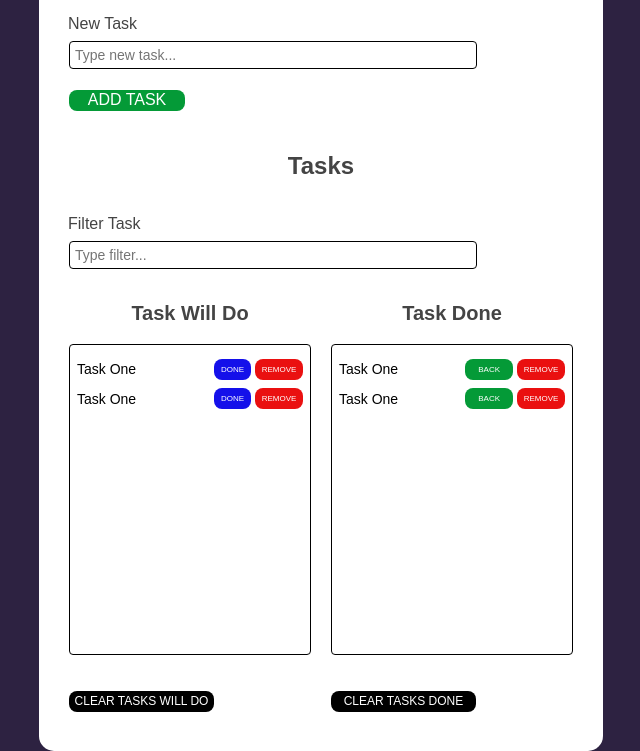
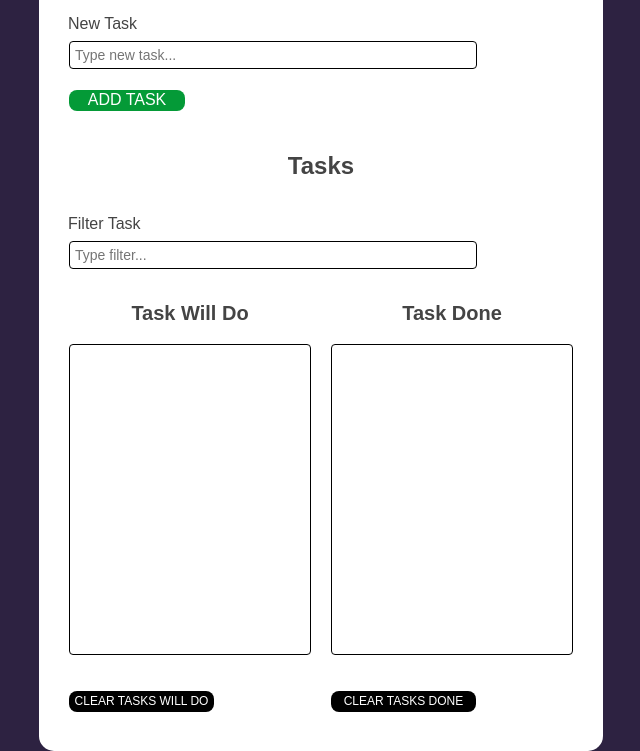
Before and after one commit to DariuszOkonski/js-task-list, a website: page index.html in a window 1280 px wide. Shown: the part 84-835 px from the top of the page, without its empty margins (319-959 px from the left). Drawn offline with nearby package versions, Linux system fonts and the light colour scheme.

Commit message:
add paragraph to li columns__item

```diff
--- a/index.html
+++ b/index.html
@@ -19,9 +19,9 @@
       <h1 class="header__task-list">Task List</h1>
 
       <label for="newTask" class="header__label">New Task</label>
-      <input type="text" name="newTask" class="header__input" placeholder="Type new task...">
+      <input type="text" name="newTask" class="header__input header__input--js" placeholder="Type new task...">
 
-      <button class="header__btn">add task</button>
+      <button class="header__btn header__btn--js">add task</button>
     </header>
 
     <section class="filter">
@@ -34,21 +34,18 @@
 
       <div class="columns">
         <h2 class="columns__tasks">Task Will Do</h2>
-        <ul class="columns__items">
-          <li class="columns__item">
-            Task One
+        <ul class="columns__items columns__items--js">
+
+          <!-- <li class="columns__item">
+            <p class="paragraph">Lorem ipsum quidem neque hic cumque corporis quod iure ipsum! Unde, similique possimus.
+            </p>
+
             <div class="btns">
-              <button class="btns__btn-done">done</button>
-              <button class="btns__btn-remove">remove</button>
+              <button class="btns__btn-done btns__btn-done--js">done</button>
+              <button class="btns__btn-remove btns__btn-remove--js">remove</button>
             </div>
-          </li>
-          <li class="columns__item">
-            Task One
-            <div class="btns">
-              <button class="btns__btn-done">done</button>
-              <button class="btns__btn-remove">remove</button>
-            </div>
-          </li>
+          </li> -->
+
         </ul>
 
         <button class="columns__btn">clear tasks will do</button>
@@ -57,21 +54,15 @@
       <div class="columns">
         <h2 class="columns__tasks">Task Done</h2>
         <ul class="columns__items">
-          <li class="columns__item">
-            Task One
+
+          <!-- <li class="columns__item">
+            <p class="paragraph">Lorem ipsum</p>
+
             <div class="btns">
               <button class="btns__btn-back">back</button>
               <button class="btns__btn-remove">remove</button>
             </div>
-          </li>
-
-          <li class="columns__item">
-            Task One
-            <div class="btns">
-              <button class="btns__btn-back">back</button>
-              <button class="btns__btn-remove">remove</button>
-            </div>
-          </li>
+          </li> -->
 
         </ul>
 
@@ -82,6 +73,7 @@
 
   </div>
 
+  <script src="app.js"></script>
 </body>
 
 </html>
```
